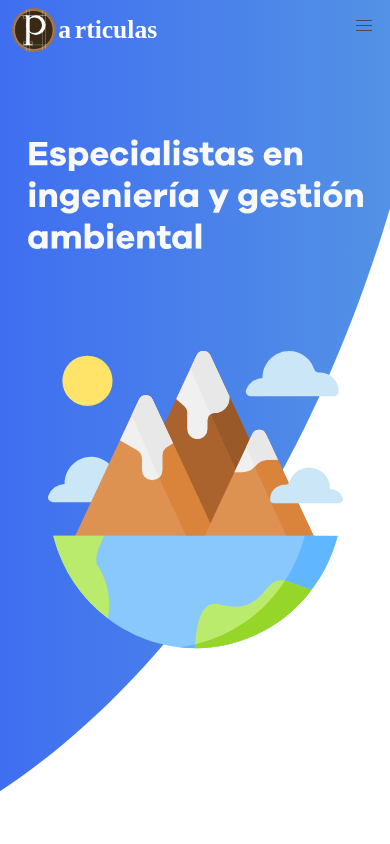
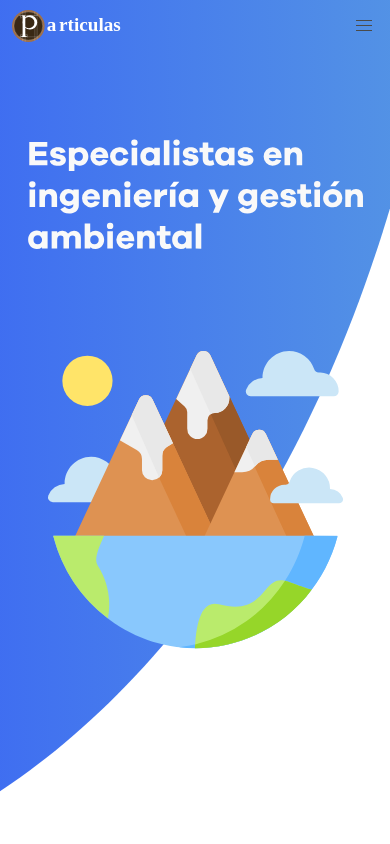
Before and after one commit to progressio-spa/particulasCL, a Vue app: page /#/ in a window 390 px wide. Shown: the top 844 px of the page. Built offline with nearby package versions, Linux system fonts and the light colour scheme.

Commit message:
CHG: se corrige tamaño logo mobile

```diff
--- a/src/components/Header.vue
+++ b/src/components/Header.vue
@@ -109,6 +109,11 @@ export default {
     max-height: 3rem;
 }
 
+.header-logo {
+    width: 160;
+    height: auto;
+}
+
 @media (max-width: 425px) {
     .header-item {
         font-family: 'Lato', sans-serif;
@@ -117,6 +122,10 @@ export default {
         color: white;
         margin: 0;
         padding-left: 3%;
+    }
+    .header-logo {
+        width: 120px;
+        height: auto;
     }
     .menu {
         margin-left: 0;
```
